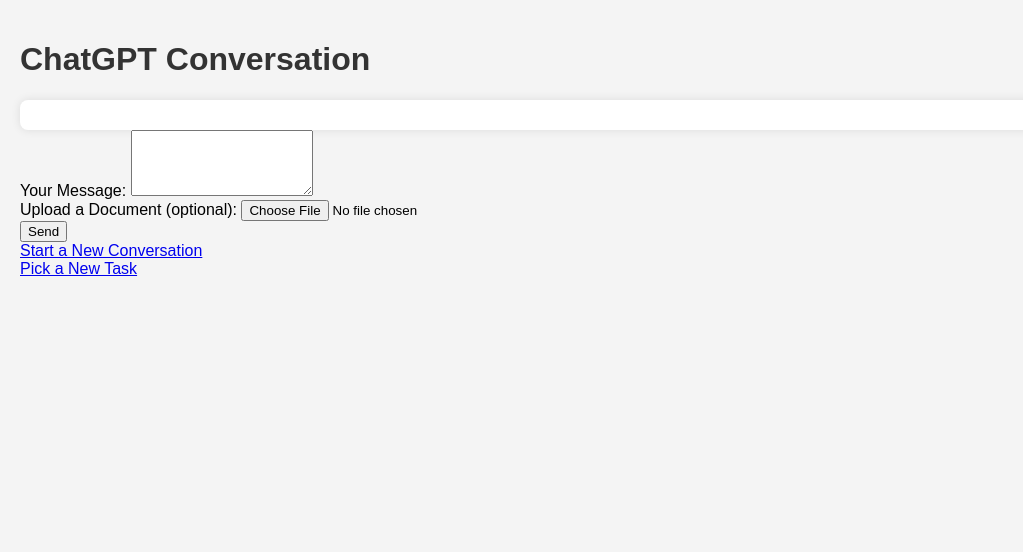
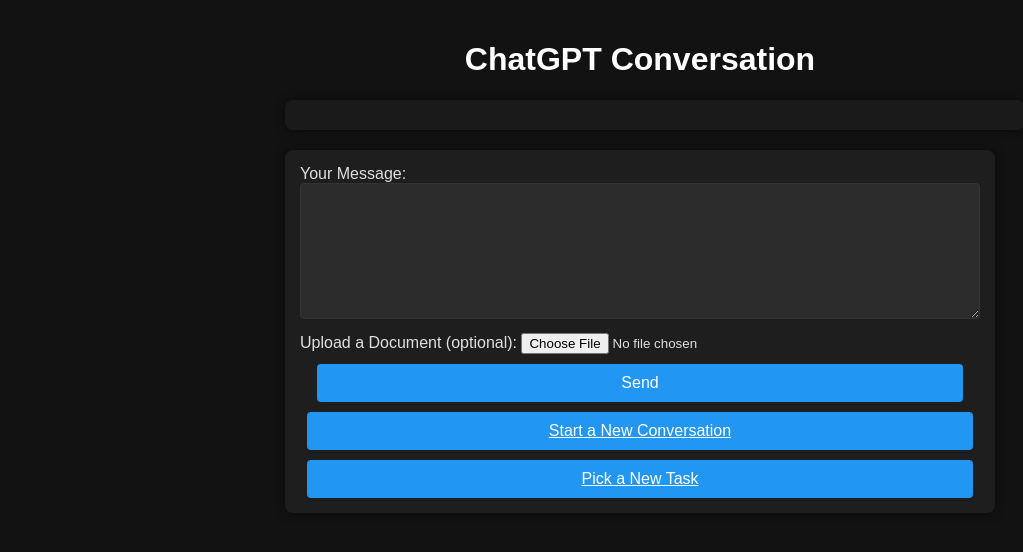
Before and after one commit to Wyzard-AI/les_socialites, a Flask app: page /results in a window 1280 px wide. Shown: the top 552 px of the page, without its empty margins (0-1023 px from the left). Run offline with Flask 3, Linux system fonts and the light colour scheme; parts of the project's set-up code (start-up, migrations or seed data) failed here and were passed over; some libraries are stand-ins or nearby versions.

Commit message:
convo ui/ux improvements and dark mode

```diff
--- a/flask_app/app.py
+++ b/flask_app/app.py
@@ -11,6 +11,7 @@
 from openai import OpenAI
 from werkzeug.utils import secure_filename
 from docx import Document
+from markdown2 import markdown
 
 
 ### FUNCTIONS START ###
@@ -297,15 +298,15 @@
 
     # Call the get_openai_assistant_response function to handle instructions
     response = get_openai_assistant_response(conversation, openai_client, category=sanitized_category)
-    sanitized_response = sanitize_text(response)
+    formatted_response = markdown(response)
 
     # Append the assistant's response to the conversation
-    conversation.append({"role": "assistant", "content": sanitized_response})
+    conversation.append({"role": "assistant", "content": formatted_response})
 
     # Store the conversation in the session
     session['conversation'] = conversation
 
-    return redirect(f'/thank-you?prompt={sanitized_prompt}&response={sanitized_response}&category={sanitized_category}')
+    return redirect(f'/thank-you?prompt={sanitized_prompt}&response={formatted_response}&category={sanitized_category}')
 
 @app.route('/view-prompt', methods=['GET', 'POST'])
 def view_prompt():
@@ -325,14 +326,15 @@
 
         # Get the response from OpenAI, passing the category for the first interaction
         response = get_openai_assistant_response(conversation, openai_client, category=category)
+        formatted_response = markdown(response)
 
         # Append the assistant's response to the conversation
-        conversation.append({"role": "assistant", "content": response})
+        conversation.append({"role": "assistant", "content": formatted_response})
 
         # Save the conversation to the session
         session['conversation'] = conversation
 
-        return render_template('results.html', prompt=prompt, response=response, conversation=conversation)
+        return render_template('results.html', prompt=prompt, response=formatted_response, conversation=conversation)
 
     else:
         # Clear the conversation if this is a GET request to start a new conversation
--- a/flask_app/templates/prompt_menu.html
+++ b/flask_app/templates/prompt_menu.html
@@ -42,6 +42,7 @@
                 {% for prompt in prompts %}
                     <form action="/view-prompt" method="POST" enctype="multipart/form-data" class="m-2">
                         <input type="hidden" name="prompt" value="{{ prompt.prompt }}">
+                        <input type="hidden" name="category" value="{{ request.args.get('category') }}"> <!-- This line should be inside the loop -->
                         <div class="mb-3">
                             <label for="file" class="form-label">Upload a Document (optional):</label>
                             <input type="file" class="form-control" name="file" accept=".txt,.docx,.pdf">
--- a/flask_app/templates/results.html
+++ b/flask_app/templates/results.html
@@ -9,54 +9,147 @@
             font-family: Arial, sans-serif;
             margin: 0;
             padding: 20px;
-            background-color: #f4f4f4;
+            background-color: #121212; /* Dark background */
+            color: #e0e0e0; /* Light text */
+            display: flex;
+            justify-content: center; /* Center the content horizontally */
         }
 
         h1 {
-            color: #333;
+            color: #ffffff;
+            text-align: center;
+        }
+
+        .container {
+            max-width: 750px; /* Slightly increased width for the container */
+            width: 100%;
+            padding: 0 20px; /* Padding on both sides */
+            box-sizing: border-box; /* Ensure padding doesn't affect width */
         }
 
         .response-block {
-            background-color: #fff;
+            background-color: #1e1e1e; /* Darker grey for response blocks */
             padding: 15px;
             border-radius: 8px;
-            box-shadow: 0 0 10px rgba(0, 0, 0, 0.1);
+            box-shadow: 0 0 10px rgba(0, 0, 0, 0.5);
+            margin-top: 20px;
+            font-size: 14px; /* Smaller font size for responses */
+            line-height: 1.5; /* Improved readability */
+            color: #e0e0e0; /* Light text color */
+        }
+
+        .conversation {
+            max-height: 600px; /* Increased height */
+            overflow-y: auto;
+            margin-bottom: 20px;
+            padding: 15px;
+            background-color: #1a1a1a; /* Slightly lighter dark background */
+            border-radius: 8px;
+            box-shadow: 0 0 10px rgba(0, 0, 0, 0.5);
+            color: #e0e0e0; /* Light text color */
+            width: 100%; /* Take full width of the container */
+        }
+
+        .assistant {
+            margin-bottom: 10px;
+        }
+
+        .assistant .response-block {
+            background-color: #333; /* Dark grey for assistant responses */
+            border-left: 5px solid #2196F3;
+        }
+
+        form {
+            background-color: #1e1e1e; /* Darker background for the form */
+            padding: 15px;
+            border-radius: 8px;
+            box-shadow: 0 0 10px rgba(0, 0, 0, 0.5);
+            margin-bottom: 20px; /* Added margin for spacing */
+        }
+
+        textarea {
+            width: 100%;
+            padding: 10px;
+            border-radius: 4px;
+            border: 1px solid #333;
+            margin-bottom: 10px;
+            font-size: 16px;
+            background-color: #2c2c2c; /* Dark input background */
+            color: #ffffff; /* White text color */
+            box-sizing: border-box; /* Ensure textarea fits within the form */
+        }
+
+        #file {
+            margin-bottom: 10px;
+            color: #e0e0e0; /* Light text for file input */
+        }
+
+        .button-container {
+            display: flex;
+            flex-direction: column;
+            gap: 10px;
+        }
+
+        button, .btn-secondary {
+            width: 95%; /* Slightly reduced width for buttons */
+            padding: 10px;
+            border-radius: 4px;
+            background-color: #2196F3; /* Consistent button color */
+            color: #ffffff;
+            border: none;
+            cursor: pointer;
+            font-size: 16px;
+            text-align: center;
+            margin-left: auto;
+            margin-right: auto; /* Center the buttons */
+        }
+
+        button:hover, .btn-secondary:hover {
+            background-color: #1976D2;
+        }
+
+        .mt-3 {
             margin-top: 20px;
         }
 
-        .response-block p {
-            margin: 10px 0;
+        @media (max-width: 768px) {
+            .btn-secondary {
+                width: 100%; /* Full width on smaller screens */
+            }
         }
     </style>
 </head>
 <body>
+    <div class="container">
         <h1>ChatGPT Conversation</h1>
 
+        <div class="conversation">
+            {% for message in conversation %}
+                {% if message.role == "assistant" %}
+                    <div class="assistant">
                         <div class="response-block">
-        {% for message in conversation %}
-            <p><strong>{{ message.role.capitalize() }}:</strong> {{ message.content }}</p>
+                            {{ message.content|safe }}
+                        </div>
+                    </div>
+                {% endif %}
             {% endfor %}
         </div>
 
         <form action="/view-prompt" method="POST" enctype="multipart/form-data">
             <div>
                 <label for="prompt">Your Message:</label>
-            <textarea name="prompt" id="prompt" rows="4" class="form-control" required></textarea>
+                <textarea name="prompt" id="prompt" rows="6" class="form-control" required></textarea>
             </div>
             <div>
                 <label for="file">Upload a Document (optional):</label>
                 <input type="file" name="file" id="file" class="form-control" accept=".txt,.docx,.pdf">
             </div>
-        <div class="mt-3">
-            <button type="submit" class="btn btn-primary">Send</button>
+            <div class="button-container">
+                <button type="submit">Send</button>
+                <a href="/start-new-conversation" class="btn-secondary">Start a New Conversation</a>
+                <a href="/prompt-menu" class="btn-secondary">Pick a New Task</a>
             </div>
         </form>
-
-    <div class="mt-3">
-        <a href="/start-new-conversation" class="btn btn-secondary">Start a New Conversation</a>
-    </div>
-    <div class="mt-3">
-        <a href="/prompt-menu" class="btn btn-secondary">Pick a New Task</a>
     </div>
 </body>
 </html>
```
Also changed, not shown: flask_app/templates/manage_prompts.html (+2 -8 lines). Lines whose indentation alone changed are shown as unchanged.
